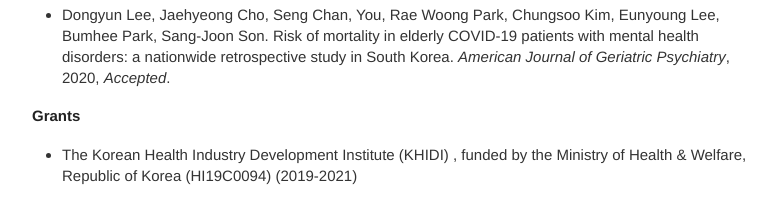
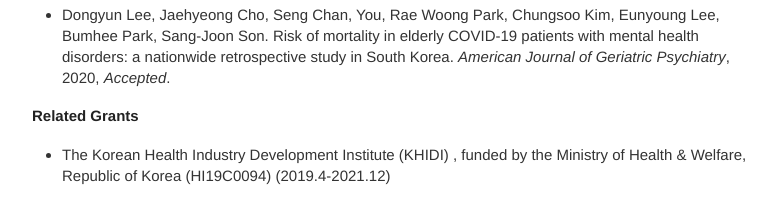
Before and after one commit to neurostat-lab/neurostat-lab.github.io, a Jekyll site: the page built from research.md, in a window 1280 px wide and 900 px high, scrolled down 2435 px. Shown: the part 699-897 px from the top of the window, without its empty margins (248-1031 px from the left). Built offline with Jekyll 4.4.1, drawn with Linux system fonts in a browser that asks for light colours; our own code applies the rules of GitHub Pages for plain Markdown files; some of the changed text lies outside the part shown.

Commit message:
Update research.md

```diff
--- a/research.md
+++ b/research.md
@@ -14,7 +14,7 @@ permalink: /research/
 
 * Dajung Sung, Bumhee Park, Shin-Young Kim, Bung-Nyun Kim, Subin Park, Kyu-In Jung, Jungjin Kim, Min-Hyeon Park (2020). Structural Alterations in Large-scale Brain networks and their Relationship with Sleep Disturbances in the Adolescent population. Scientific Reports, 10(1), 1-9.
 
-##### Grants
+##### Related Grants
 * The National Research Foundation of Korea (NRF), funded by the Korean government (Ministry of Science and ICT) (NRF-2019R1A5A2026045) (2019.6-2026.2)
 <br>
 * Biobank Innovations for chronic Cerebrovascular disease Wth ALZheimer's disease Study (BICWALZS), funded by the Korea Disease Control and Prevention Agency (KDCA) (2021.3-2025.12)
@@ -41,7 +41,7 @@ permalink: /research/
 * Bumhee Park, Dae-Shik Kim, Hae-Jeong Park (2014). Graph independent component analysis reveals repertoires of intrinsic network components in the human brain. PloS one, 9(1), e82873.
 <br>
 
-##### Grants
+##### Related Grants
 * The National Research Foundation of Korea (NRF), funded by the Korean government (Ministry of Science and ICT) (NRF-2019R1A5A2026045) (2019.6-2026.2)
 <br>
 * The mid-career faculty research fund of Ajou University School of Medicine (2020.10 - 2021.9)
@@ -57,6 +57,6 @@ permalink: /research/
 * Dongyun Lee, Jaehyeong Cho, Seng Chan, You, Rae Woong Park, Chungsoo Kim, Eunyoung Lee, Bumhee Park, Sang-Joon Son. Risk of mortality in elderly COVID-19 patients with mental health disorders: a nationwide retrospective study in South Korea. _American Journal of Geriatric Psychiatry_, 2020, _Accepted_.
 <br>
 
-##### Grants
-* The Korean Health Industry Development Institute (KHIDI) , funded by the Ministry of Health & Welfare, Republic of Korea (HI19C0094) (2019-2021)
+##### Related Grants
+* The Korean Health Industry Development Institute (KHIDI) , funded by the Ministry of Health & Welfare, Republic of Korea (HI19C0094) (2019.4-2021.12)
 <br>
```
